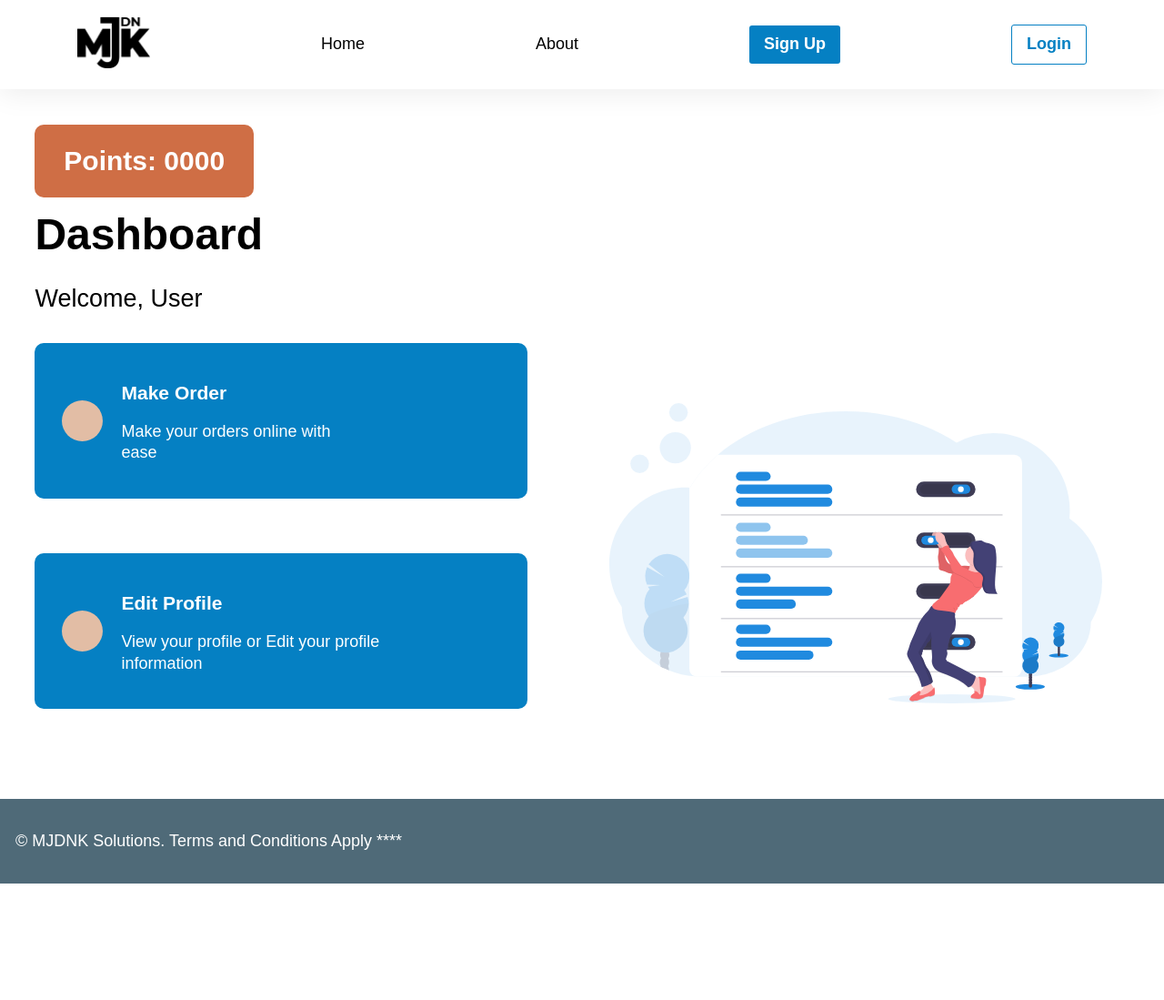
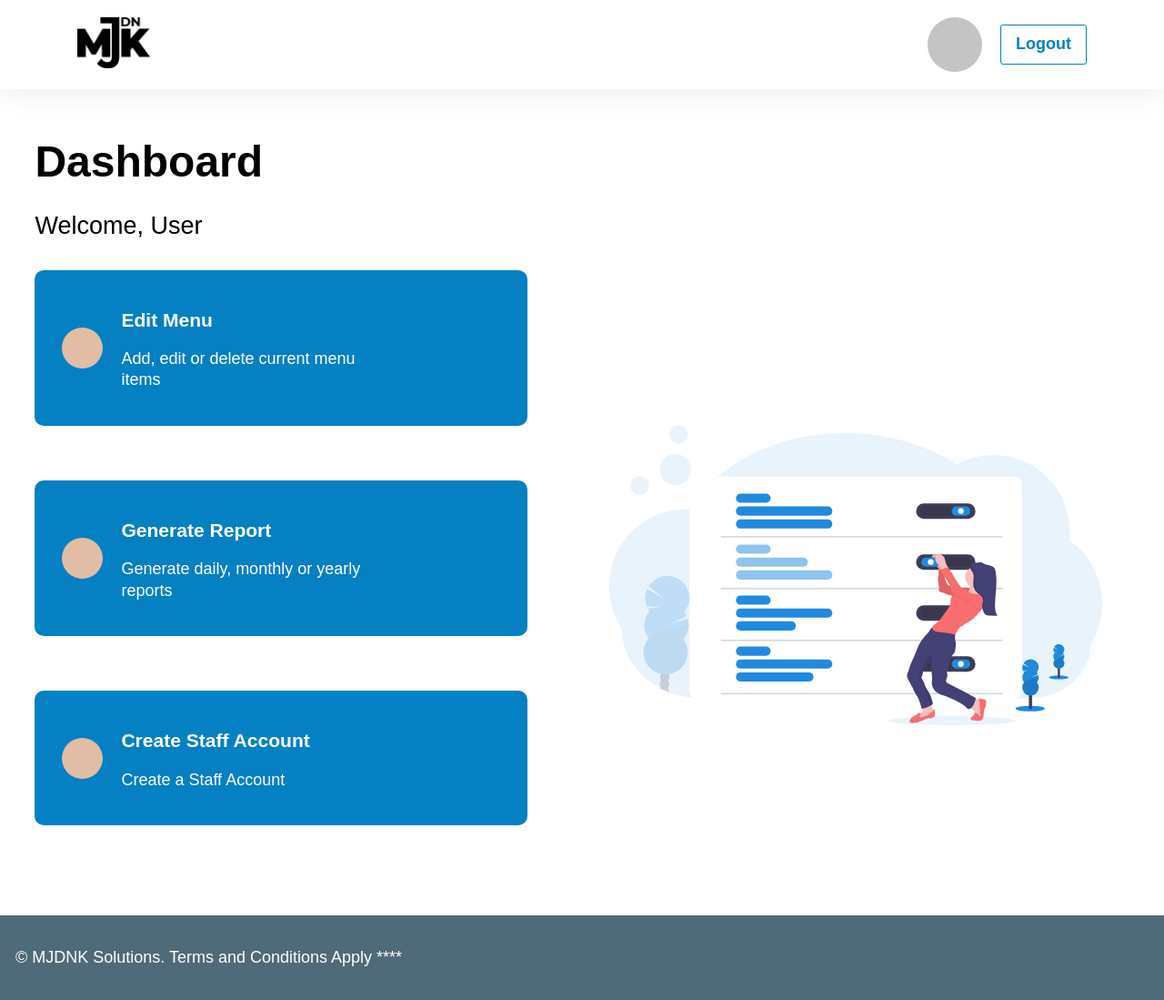
Before and after one commit to SWEN-PROJECT/pizzahut-two, a Flask app: page /dashboard in a window 1280 px wide. Shown: the whole page at 91% size. Before the commit the page ends 971 px from the top, so only its background shows below. Run offline with Flask 2, Linux system fonts and the light colour scheme.

Commit message:
Made new header, need fix for logging change

```diff
--- a/app/static/css/_header.scss
+++ b/app/static/css/_header.scss
@@ -29,7 +29,25 @@
             border: solid 1px $mBlue;
             color: $mBlue;
         }
+        &-btn3{
+            background-color: $white;
+            border: solid 1px $mBlue;
+            color: $mBlue;
+            align-self: center;
+        }
     }
+    .group{
+        display: flex;
+        align-items: center;
+    }
+    .circle{
+        border-radius: 50%;
+        width: 60px;
+        height: 60px;
+        background-color: $lGray;
+        margin-right: 20px;
+    }
+
     nav{
         padding-top: 1.065rem;
         padding-bottom: 1.065rem;
--- a/app/static/css/dashboard.css
+++ b/app/static/css/dashboard.css
@@ -106,6 +106,32 @@ body {
   background-color: #ffffff;
   border: solid 1px #0580C3;
   color: #0580C3;
+}
+
+.header .two-btn3 {
+  background-color: #ffffff;
+  border: solid 1px #0580C3;
+  color: #0580C3;
+  -ms-flex-item-align: center;
+      -ms-grid-row-align: center;
+      align-self: center;
+}
+
+.header .group {
+  display: -webkit-box;
+  display: -ms-flexbox;
+  display: flex;
+  -webkit-box-align: center;
+      -ms-flex-align: center;
+          align-items: center;
+}
+
+.header .circle {
+  border-radius: 50%;
+  width: 60px;
+  height: 60px;
+  background-color: #C4C4C4;
+  margin-right: 20px;
 }
 
 .header nav {
--- a/app/static/css/landing.css
+++ b/app/static/css/landing.css
@@ -106,6 +106,32 @@ body {
   background-color: #ffffff;
   border: solid 1px #0580C3;
   color: #0580C3;
+}
+
+.header .two-btn3 {
+  background-color: #ffffff;
+  border: solid 1px #0580C3;
+  color: #0580C3;
+  -ms-flex-item-align: center;
+      -ms-grid-row-align: center;
+      align-self: center;
+}
+
+.header .group {
+  display: -webkit-box;
+  display: -ms-flexbox;
+  display: flex;
+  -webkit-box-align: center;
+      -ms-flex-align: center;
+          align-items: center;
+}
+
+.header .circle {
+  border-radius: 50%;
+  width: 60px;
+  height: 60px;
+  background-color: #C4C4C4;
+  margin-right: 20px;
 }
 
 .header nav {
--- a/app/templates/header.html
+++ b/app/templates/header.html
@@ -1,6 +1,7 @@
 {% if session['logged-in'] == None %}
     <div class="header">
         <nav class="pads pads-pr flex flex-jc-spacebtw flex-alnitems">
+            <h1>{{ session['logged-in'] }}</h1>
             <a href="{{url_for('landing')}}" class="nav-logo">
                 <img src="{{url_for('static', filename = 'img/blacklogo.png')}}" alt="MJDNK" width="80px" />
             </a>
@@ -16,10 +17,10 @@
             <a href="{{url_for('landing')}}" class="nav-logo">
                 <img src="{{url_for('static', filename = 'img/blacklogo.png')}}" alt="MJDNK" width="80px" />
             </a>
-            <a href="{{url_for('landing')}}" id="home">Home</a>
-            <a href="#" id="about">About</a>
-            <a href="{{url_for('signup')}}" class="two two-btn1" id="signup">Sign Up</a>
-            <a href="{{url_for('login')}}" class="two two-btn2" id="login">Login</a>
+            <div class="group">
+                <div class="circle"></div>
+                <a href="{{url_for('login')}}" class="two two-btn3" id="login">Logout</a>
+            </div>
         </nav>
     </div>
 {% endif %}
--- a/app/templates/landing.html
+++ b/app/templates/landing.html
@@ -11,8 +11,8 @@
         <hr>
         <h2>Want to get started ?</h2>
         <div class="button-group">
-            <button class="btn blue">Log In</button>
-            <button class="btn orange">Sign Up</button>
+            <a href="{{url_for('login')}}"><button class="btn blue">Log In</button></a>
+            <a href="{{url_for('signup')}}"><button class="btn orange">Sign Up</button></a>
         </div>
     </div>
 </div>
--- a/app/views.py
+++ b/app/views.py
@@ -7,11 +7,13 @@ from pizzahut import UserManager, Customer, User
 
 @app.route("/")
 def landing():
+    session.pop('logged-in', None)
     return render_template('landing.html')
 
 """Log in method which logs already registered users into the system."""
 @app.route("/login", methods=['POST', 'GET'])
 def login():
+    session.pop('logged-in', None)
     lform = LoginForm()
     if request.method == 'POST':
         if lform.validate_on_submit():
@@ -31,6 +33,7 @@ def login():
 """Sign up view method which takes form data, processes it and adds Customer to DB"""
 @app.route("/signup", methods=['POST', 'GET'])
 def signup():
+    session.pop('logged-in', None)
     sform = SignupForm()
     if request.method == 'POST':
         #flash('Post successful', 'success')
@@ -66,7 +69,7 @@ def signup():
 @app.route("/dashboard")
 def dashboard():
     session['logged-in'] = True
-    session['type'] = 'C'
+    session['type'] = 'M'
     return render_template('dashboard.html', type=session['type'])
 
 @app.after_request
```
Also changed, not shown: app/static/css/login.css (+26 -0 lines), app/static/css/signin.css (+26 -0 lines), 4 other files.
